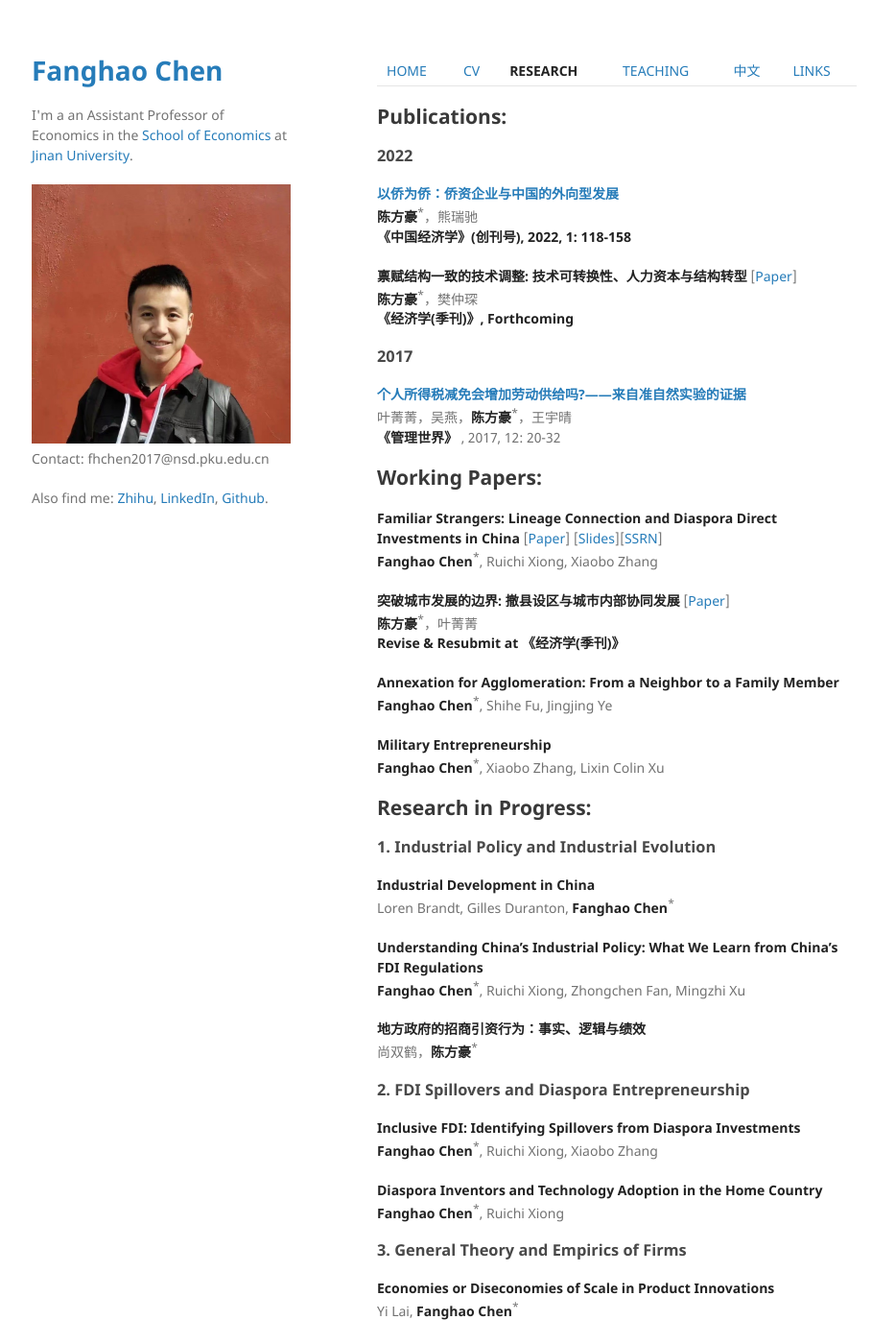
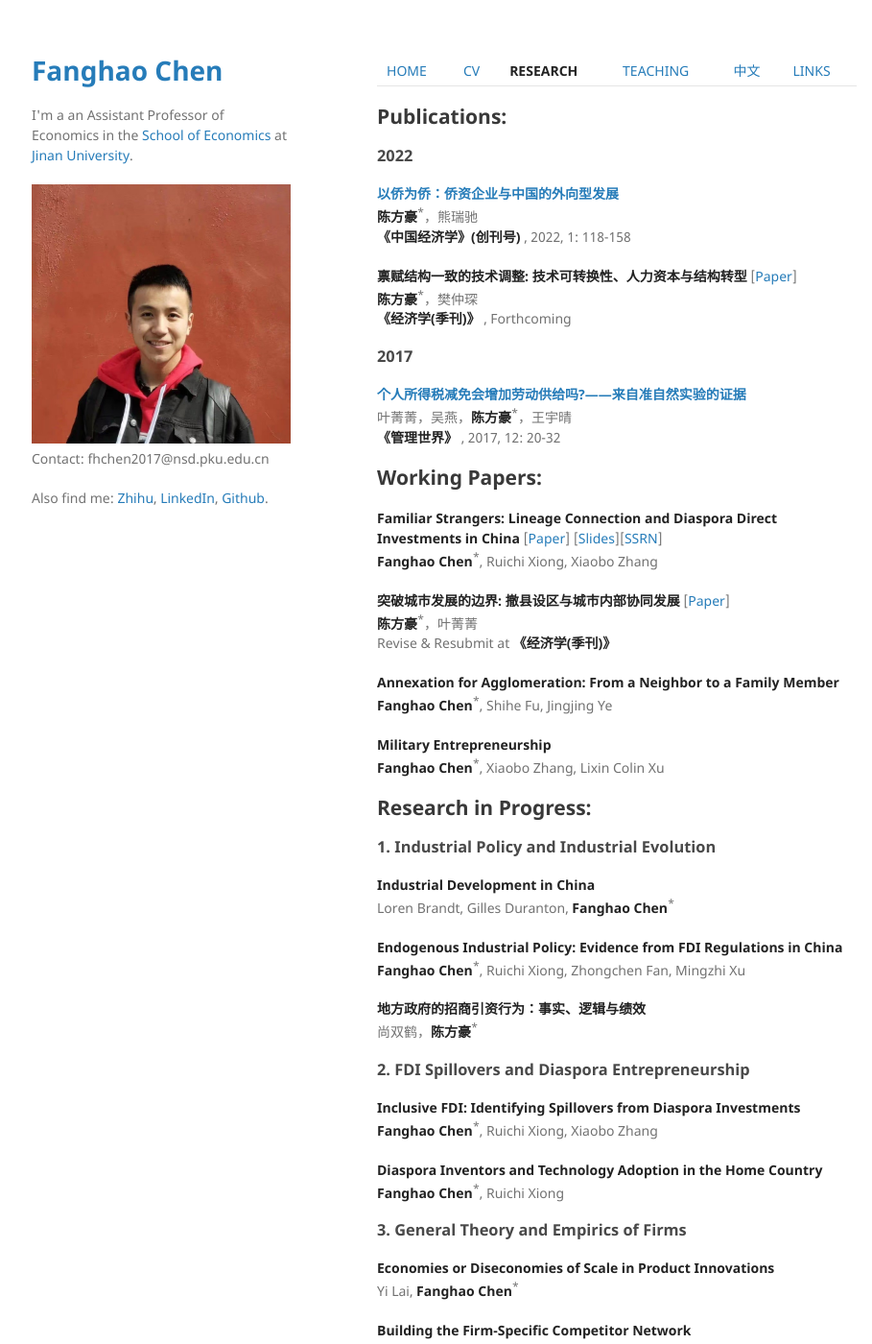
Before and after one commit to FanghaoChen/homepage, a Jekyll site: the page built from research.md, in a window 1280 px wide and 1400 px high. Shown: the whole window at 96% size, without its empty margins (177-1086 px from the left). Built offline with Jekyll 4.4.1, drawn with Linux system fonts in a browser that asks for light colours.

Commit message:
Update research.md

```diff
--- a/research.md
+++ b/research.md
@@ -10,11 +10,11 @@ layout: default
 
 **[以侨为侨：侨资企业与中国的外向型发展](https://www.jcejournal.com.cn/CN/Y2022/V1/I1/4)** <br/>
 **陈方豪**<sup>*</sup>，熊瑞驰 <br/>
-**《中国经济学》(创刊号), 2022, 1: 118-158**
+**《中国经济学》(创刊号)** , 2022, 1: 118-158
 
 **禀赋结构一致的技术调整: 技术可转换性、人力资本与结构转型** [[Paper](./assets/techchange_draft_220427.pdf)] <br/>
 **陈方豪**<sup>*</sup>，樊仲琛 <br/>
-**《经济学(季刊)》, Forthcoming**
+**《经济学(季刊)》** , Forthcoming
 
 ### 2017 ###
 
@@ -29,7 +29,7 @@ layout: default
 
 **突破城市发展的边界: 撤县设区与城市内部协同发展** [[Paper](./assets/annex_draft_220427.pdf)] <br/>
 **陈方豪**<sup>*</sup>，叶菁菁 <br/>
-**Revise & Resubmit at 《经济学(季刊)》**
+Revise & Resubmit at **《经济学(季刊)》**
 
 **Annexation for Agglomeration: From a Neighbor to a Family Member** <br/>
 **Fanghao Chen**<sup>*</sup>, Shihe Fu, Jingjing Ye
@@ -44,7 +44,7 @@ layout: default
 **Industrial Development in China** <br/>
 Loren Brandt, Gilles Duranton, **Fanghao Chen**<sup>*</sup>
 
-**Understanding China's Industrial Policy: What We Learn from China's FDI Regulations** <br/>
+**Endogenous Industrial Policy: Evidence from FDI Regulations in China** <br/>
 **Fanghao Chen**<sup>*</sup>, Ruichi Xiong, Zhongchen Fan, Mingzhi Xu
 
 **地方政府的招商引资行为：事实、逻辑与绩效**  <br/>
```
